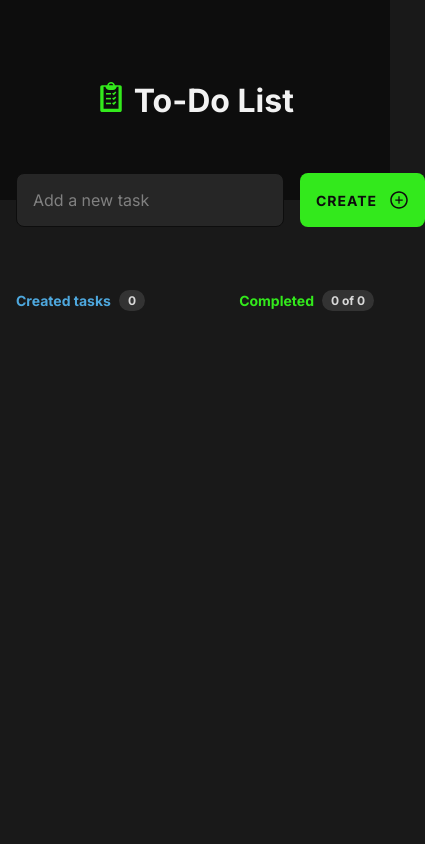
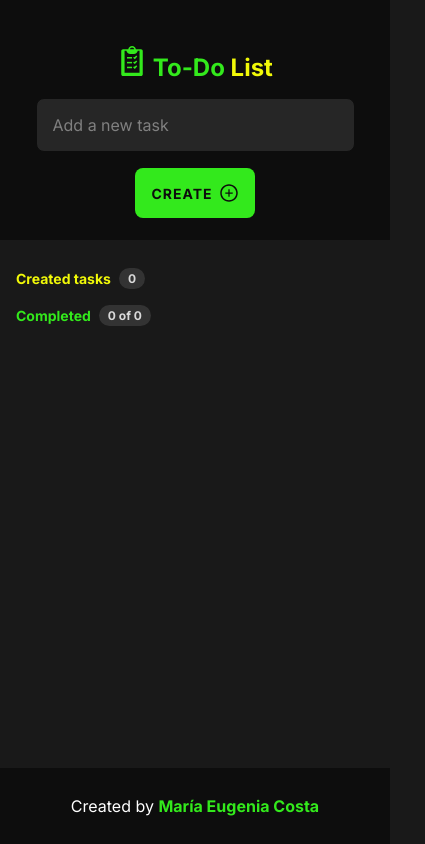
Before and after one commit to eugenia1984/desarrollador-web-con-react, a React (Vite) app in the folder todo-list/: page / in a window 390 px wide. Shown: the whole page, 425 px wide, since content can reach past the window. Built offline with nearby package versions, Linux system fonts and the light colour scheme.

Commit message:
-feat: delete a task -styles: make it responsive

```diff
--- a/todo-list/src/App.tsx
+++ b/todo-list/src/App.tsx
@@ -1,16 +1,35 @@
-import { useState } from 'react'
+import { useState, useEffect } from 'react'
 
 import Header from './components/header/Header'
 import TaskList from './components/task-list/TaskList'
+import Footer from './components/footer/Footer'
 
-import { ID, ITask } from './interfaces/ITask'
+import { ITask } from './interfaces/ITask'
+import { LOCAL_STORAGE_KEY } from './utils/constants'
 
 function App() {
 
   const [tasks, setTasks] = useState<ITask[]>([])
 
-  const addTask = (taskTitle: ITask["title"]) => {
-    setTasks([
+  const loadSavedTasks = (): void => {
+    const saved = localStorage.getItem(LOCAL_STORAGE_KEY)
+
+    if (saved) {
+      setTasks(JSON.parse(saved))
+    }
+  }
+
+  useEffect(() => {
+    loadSavedTasks()
+  }, [])
+
+  const setTasksAndSave = (newTasks: ITask[]): void => {
+    setTasks(newTasks)
+    localStorage.setItem(LOCAL_STORAGE_KEY, JSON.stringify(newTasks))
+  }
+
+  const addTask = (taskTitle: ITask["title"]): void => {
+    setTasksAndSave([
       ...tasks,
       {
         id: crypto.randomUUID(),
@@ -22,7 +41,7 @@ function App() {
 
   const deleteTaskById = (taskId: ITask["id"]): void => {
     const newTask = tasks.filter(task => task.id !== taskId)
-    setTasks(newTask)
+    setTasksAndSave(newTask)
   }
 
   const toggleTaskCompletedById = (taskId: ITask["id"]): void => {
@@ -38,7 +57,7 @@ function App() {
       return task
     })
 
-    setTasks(newTasks)
+    setTasksAndSave(newTasks)
   }
 
   return (
@@ -51,6 +70,7 @@ function App() {
         onDeleted={ deleteTaskById }
         onCompleted={ toggleTaskCompletedById }
       />
+      <Footer/>
     </>
   )
 }
--- /dev/null
+++ b/todo-list/src/components/footer/Footer.module.css
@@ -0,0 +1,20 @@
+.footer {
+  background: var(--bg-darker);
+  color: var(--white);
+  text-align: center;
+  padding: 1.75rem 0.5rem;
+  position: fixed;
+  bottom: 0;
+  left: 0;
+  width: 100%;
+}
+
+.footer a {
+  text-decoration: none;
+  color: var(--green);
+  font-weight: 600;
+}
+
+.footer a:hover {
+  color: var(--secondary);
+}
--- /dev/null
+++ b/todo-list/src/components/footer/Footer.tsx
@@ -0,0 +1,11 @@
+import styles from './Footer.module.css'
+
+const Footer = () => {
+  return (
+    <footer className={ styles.footer }>
+      Created by <a href="https://www.linkedin.com/in/maria-eugenia-costa/" target="_blank">María Eugenia Costa</a>
+    </footer>
+  )
+}
+
+export default Footer
--- a/todo-list/src/components/header/Header.module.css
+++ b/todo-list/src/components/header/Header.module.css
@@ -1,12 +1,27 @@
 .header {
   background: var(--bg-darker);
   display: flex;
+  flex-direction: column;
   align-items: center;
   justify-content: center;
-  height: 200px;
-  position: relative;
+  gap: 1rem;
+  height: 240px;
+  width: 100%;
+  padding-top: 3rem;
 }
 
 .logo {
   width: 30px;
 }
+
+.text-green {
+  color: var(--green);
+}
+
+.text-yellow {
+  color: var(--secondary);
+}
+
+h1 {
+  font-size: 1.5rem;
+}
--- a/todo-list/src/components/header/Header.tsx
+++ b/todo-list/src/components/header/Header.tsx
@@ -18,7 +18,7 @@ const Header: FC<HeaderProps> = ({ onAddTask }) => {
           className={ styles.logo }
           width="30"
           alt="To do list"
-        /> To-Do List
+        /> <span className={ styles['text-green'] }>To-Do</span> <span className={ styles['text-yellow']}>List</span>
       </h1>
       <TaskForm onAddTask={ onAddTask } />
     </header>
--- a/todo-list/src/components/task-form/TaskForm.module.css
+++ b/todo-list/src/components/task-form/TaskForm.module.css
@@ -1,22 +1,27 @@
 .newTaskForm {
-  position: absolute;
-  height: 54px;
-  bottom: -27px;
-  width: 100%;
+  width: 90%;
   max-width: 736px;
   display: flex;
   gap: 16px;
-  padding: 0 1rem;
+  padding: 0 1rem 1.5rem;
+  align-content: center;
+  align-items: center;
+  justify-content: center;
+}
+
+@media all and (max-width: 767px) {
+  .newTaskForm {
+    flex-direction: column;
+  }
 }
 
 .newTaskForm input {
-  height: 100%;
-  flex: 1;
+  width: 100%;
   color: var(--white);
   background: var(--bg-dark-light);
   border: 1px solid var(--primary);
   border-radius: 8px;
-  padding: 0 16px;
+  padding: 16px;
   font-size: 16px;
 }
 
@@ -25,6 +30,7 @@
 }
 
 .newTaskForm button {
+  min-height: 50px;
   height: 100%;
   padding: 0 16px;
   background: var(--green);
@@ -33,7 +39,7 @@
   border-radius: 8px;
   display: flex;
   align-items: center;
-  gap: 12px;
+  gap: 6px;
   font-weight: 700;
   font-size: 14px;
   text-transform: uppercase;
--- a/todo-list/src/components/task-form/TaskForm.tsx
+++ b/todo-list/src/components/task-form/TaskForm.tsx
@@ -33,7 +33,9 @@ const TaskForm: FC<TaskFormProps> = ({ onAddTask }) => {
         value={ title }
         onChange={ onChangeTitle}
       />
-      <button aria-label='Create task button'>
+      <button
+        aria-label='Create task button'
+      >
         Create  <AiOutlinePlusCircle size={ 20 } />
       </button>
     </form>
--- a/todo-list/src/components/task-list/TaskList.module.css
+++ b/todo-list/src/components/task-list/TaskList.module.css
@@ -2,7 +2,7 @@
   width: 100%;
   max-width: 736px;
   margin: 0 auto;
-  margin-top: 90px;
+  margin-top: 1.75rem;
   padding: 0 1rem;
 }
 
@@ -11,6 +11,14 @@
   align-items: center;
   justify-content: space-between;
   margin-bottom: 24px;
+  gap: 1rem;
+}
+
+@media all and (max-width: 767px) {
+  .header {
+    flex-direction: column;
+    align-items: flex-start;
+  }
 }
 
 .header > div {
@@ -20,7 +28,7 @@
 }
 
 .header p {
-  color: var( --secondary);
+  color: var(--secondary);
   font-size: 14px;
   font-weight: 700;
 }
--- a/todo-list/src/styles/global.css
+++ b/todo-list/src/styles/global.css
@@ -7,7 +7,7 @@
   --bg-secondary-dark:  #174965;
   /* Borders and Colores */
   --primary: #0D0D0D;
-  --secondary: #4EA8DE;
+  --secondary: #f1f908;
   /* Text */
   --txt-white: #F2F2F2;
   /* Colors */
--- /dev/null
+++ b/todo-list/src/utils/constants.ts
@@ -0,0 +1 @@
+export const LOCAL_STORAGE_KEY = 'todo-tasks'
```
